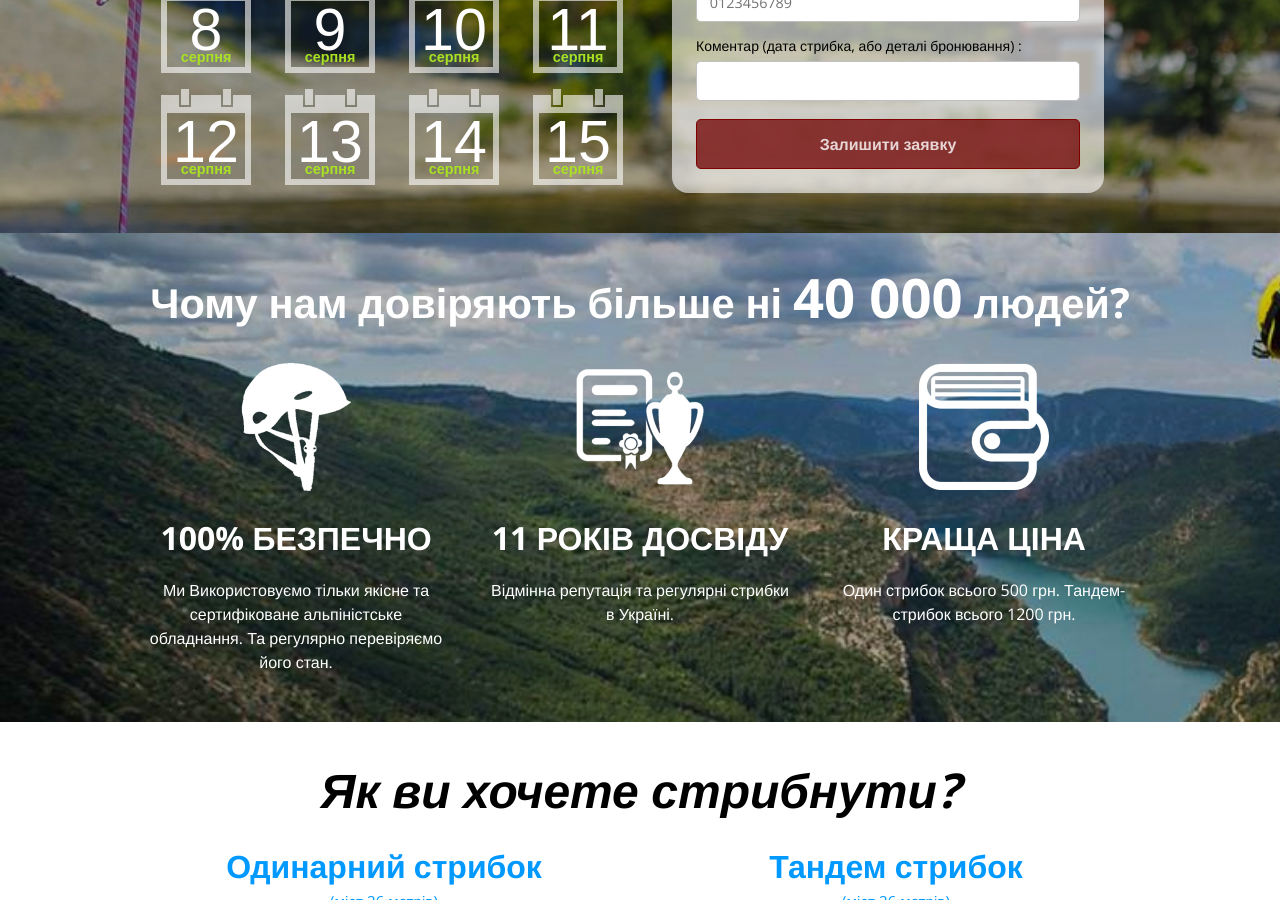
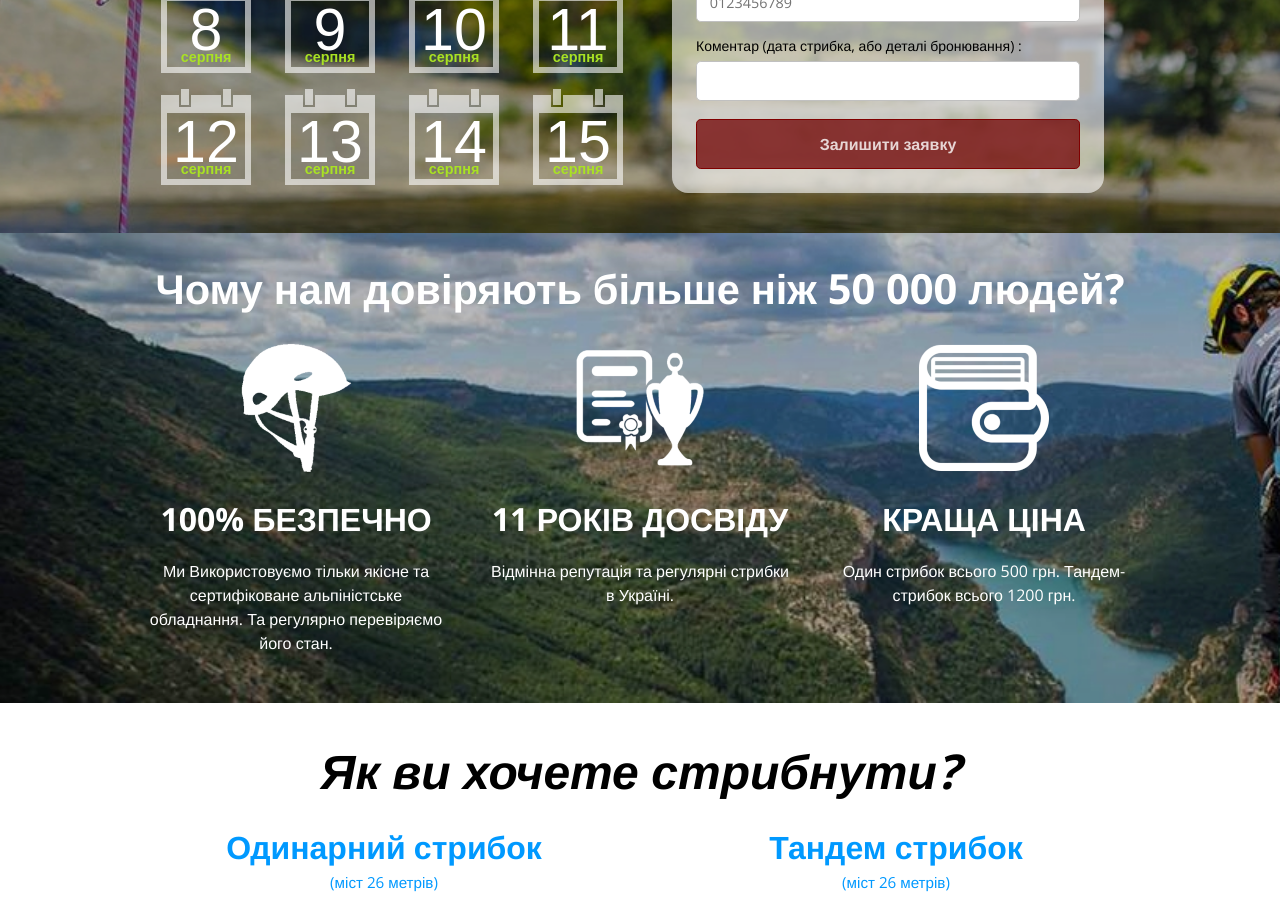
Before and after one commit to Andreyfilko/go-jump, a Jekyll site: the page built from index.md, in a window 1280 px wide and 900 px high, scrolled down 699 px. Built offline with Jekyll 4.4.1, drawn with Linux system fonts in a browser that asks for light colours; some web fonts are replaced.

Commit message:
Update advantage.html

```diff
--- a/_includes/advantage.html
+++ b/_includes/advantage.html
@@ -1,6 +1,6 @@
 <section class="advantage">
     <div class="container">
-        <div class="title">Чому нам довіряють більше ні <span>40 000</span> людей?</div>
+        <div class="title">Чому нам довіряють більше ніж 50 000</span> людей?</div>
         <ul>
             <li>
                 <img src="assets/img/adv-1.png">
```
